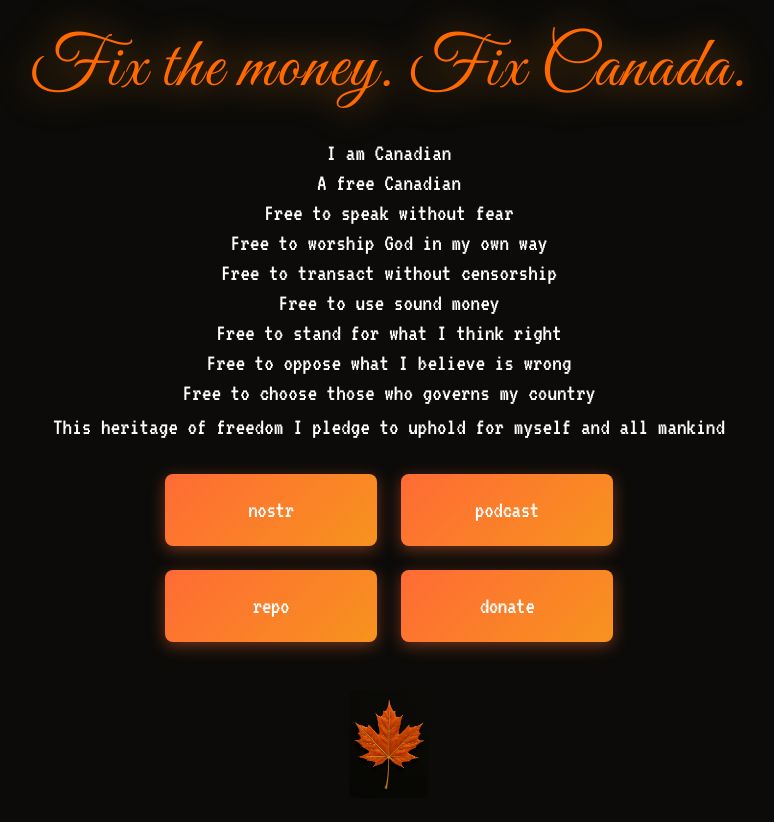
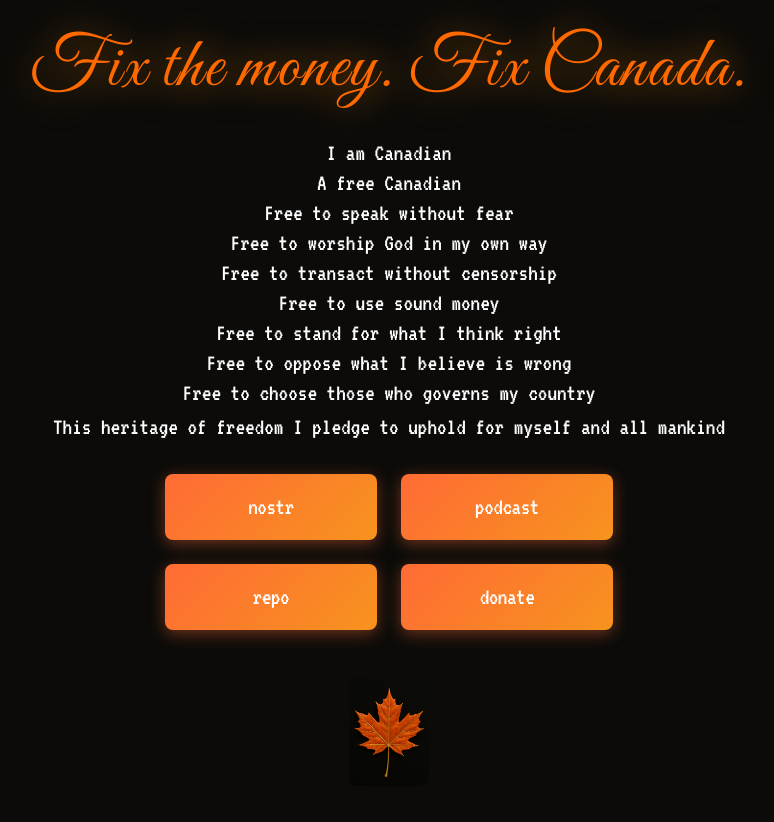
Before and after one commit to Chepenik/canadabitcoinconf, a Next.js app: page /hub in a window 1280 px wide. Shown: the whole page, without its empty margins (251-1025 px from the left). Built offline with nearby package versions, Linux system fonts and the light colour scheme.

Commit message:
improved button size to match what me dog wanted

```diff
--- a/src/app/hub/page.tsx
+++ b/src/app/hub/page.tsx
@@ -77,7 +77,7 @@ export default function Hub() {
           <div className="grid grid-cols-2 gap-4 md:gap-6 max-w-md mx-auto">
             <button
               onClick={() => setShowNostr(true)}
-              className={`${vt323.className} w-full px-6 py-4 md:px-8 md:py-5 text-white text-lg md:text-xl lg:text-2xl rounded-lg hover:scale-105 transition-all duration-300`}
+              className={`${vt323.className} w-full px-[1.275rem] py-[0.85rem] md:px-[1.7rem] md:py-[1.0625rem] text-white text-lg md:text-xl lg:text-2xl rounded-lg hover:scale-105 transition-all duration-300`}
               style={BTN_STYLE}
             >
               nostr
@@ -85,7 +85,7 @@ export default function Hub() {
 
             <Link href="/podcast">
               <button
-                className={`${vt323.className} w-full px-6 py-4 md:px-8 md:py-5 text-white text-lg md:text-xl lg:text-2xl rounded-lg hover:scale-105 transition-all duration-300`}
+                className={`${vt323.className} w-full px-[1.275rem] py-[0.85rem] md:px-[1.7rem] md:py-[1.0625rem] text-white text-lg md:text-xl lg:text-2xl rounded-lg hover:scale-105 transition-all duration-300`}
                 style={BTN_STYLE}
               >
                 podcast
@@ -94,7 +94,7 @@ export default function Hub() {
 
             <Link href="https://github.com/Canadian-Orange-Party/governanceOS">
               <button
-                className={`${vt323.className} w-full px-6 py-4 md:px-8 md:py-5 text-white text-lg md:text-xl lg:text-2xl rounded-lg hover:scale-105 transition-all duration-300`}
+                className={`${vt323.className} w-full px-[1.275rem] py-[0.85rem] md:px-[1.7rem] md:py-[1.0625rem] text-white text-lg md:text-xl lg:text-2xl rounded-lg hover:scale-105 transition-all duration-300`}
                 style={BTN_STYLE}
               >
                 repo
@@ -103,7 +103,7 @@ export default function Hub() {
 
             <Link href="/support">
               <button
-                className={`${vt323.className} w-full px-6 py-4 md:px-8 md:py-5 text-white text-lg md:text-xl lg:text-2xl rounded-lg hover:scale-105 transition-all duration-300`}
+                className={`${vt323.className} w-full px-[1.275rem] py-[0.85rem] md:px-[1.7rem] md:py-[1.0625rem] text-white text-lg md:text-xl lg:text-2xl rounded-lg hover:scale-105 transition-all duration-300`}
                 style={BTN_STYLE}
               >
                 donate
```
